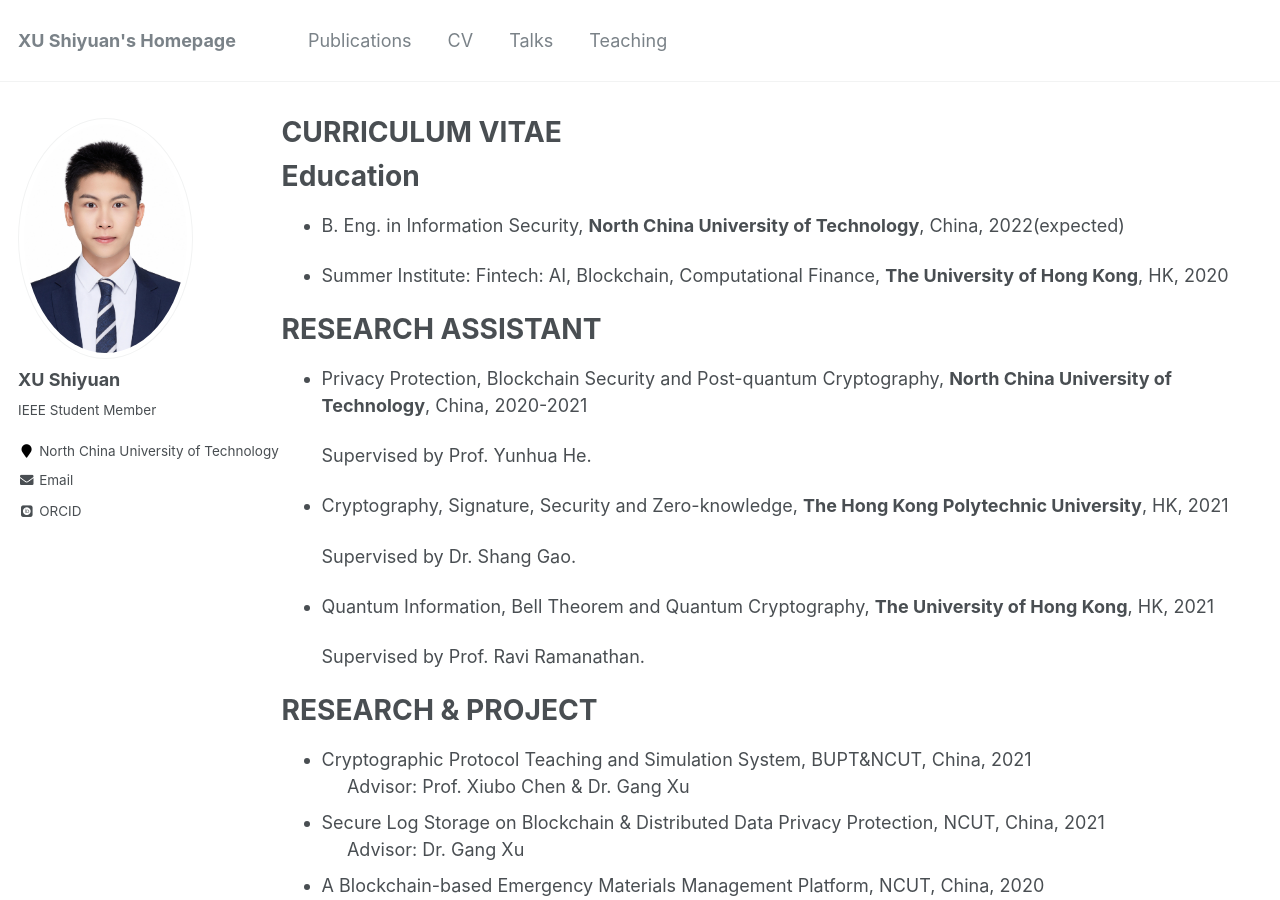
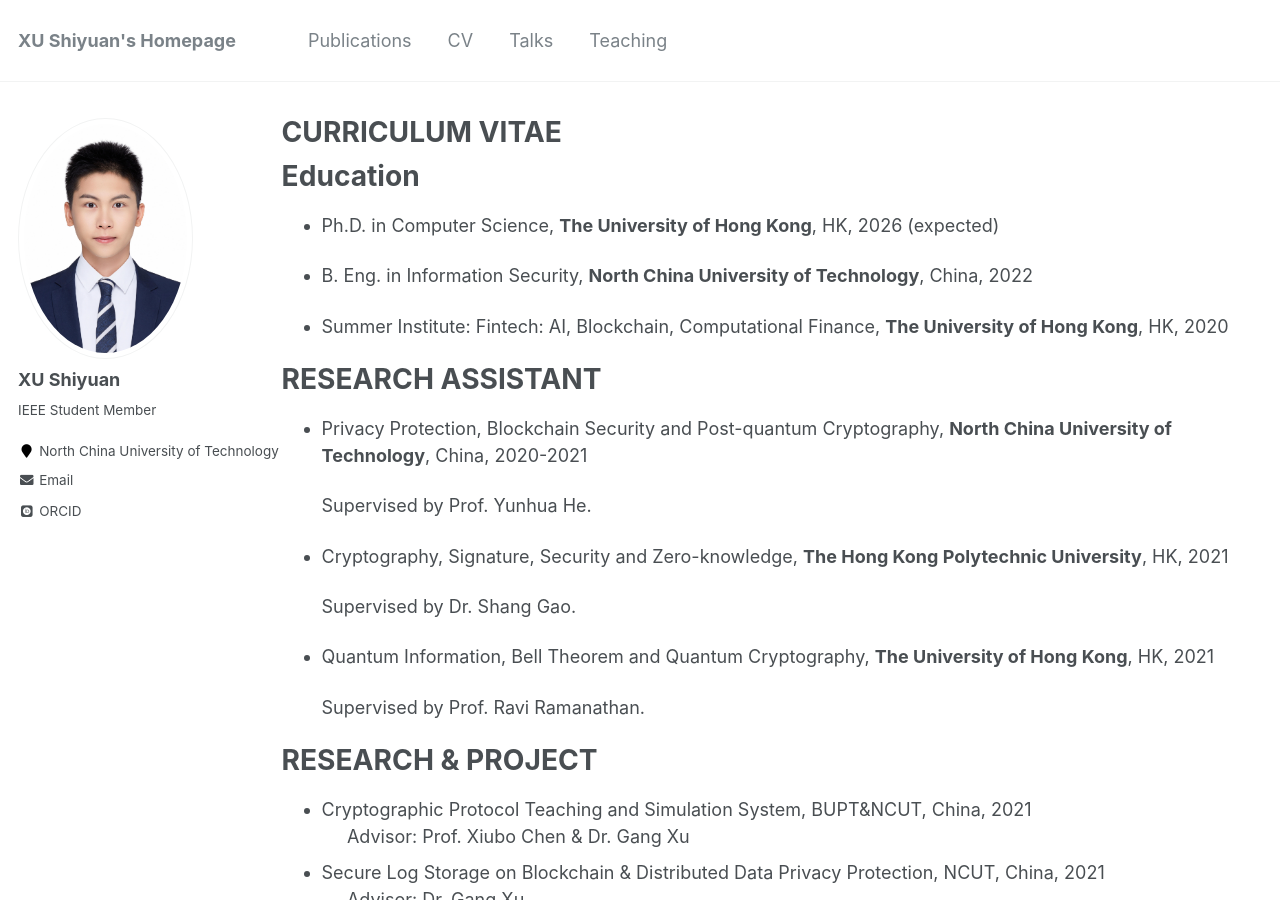
Before and after one commit to shiyuanjack/shiyuanjack.github.io, a Jekyll site: the page built from _pages/cv.md, in a window 1280 px wide and 900 px high. Built offline with Jekyll 4.4.1, drawn with Linux system fonts in a browser that asks for light colours; some web fonts are replaced.

Commit message:
Update cv.md

```diff
--- a/_pages/cv.md
+++ b/_pages/cv.md
@@ -11,7 +11,9 @@ redirect_from:
 
 Education
 ======
-* B. Eng. in Information Security, **North China University of Technology**, China, 2022(expected)
+* Ph.D. in Computer Science, **The University of Hong Kong**, HK, 2026 (expected)
+
+* B. Eng. in Information Security, **North China University of Technology**, China, 2022
 
 * Summer Institute: Fintech: AI, Blockchain, Computational Finance, **The University of Hong Kong**, HK, 2020
 
```
